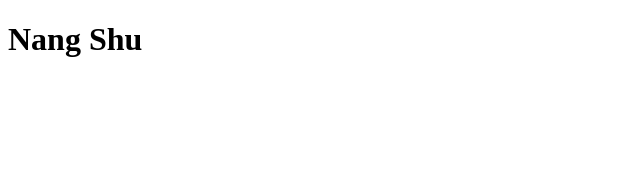
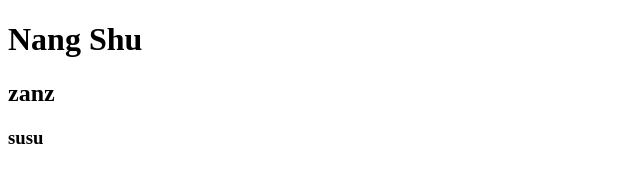
Before and after one commit to NangShuShanNa/ehehly, a plain HTML site: page index.html in a window 1280 px wide. Shown: the whole page, without its empty margins (0-640 px from the left). Drawn offline with Linux system fonts and the light colour scheme.

Commit message:
nickname

```diff
--- a/index.html
+++ b/index.html
@@ -7,5 +7,7 @@
 </head>
 <body>
     <h1>Nang Shu</h1>
+    <h2>zanz</h2>
+    <h3>susu</h3>
 </body>
 </html>
```
